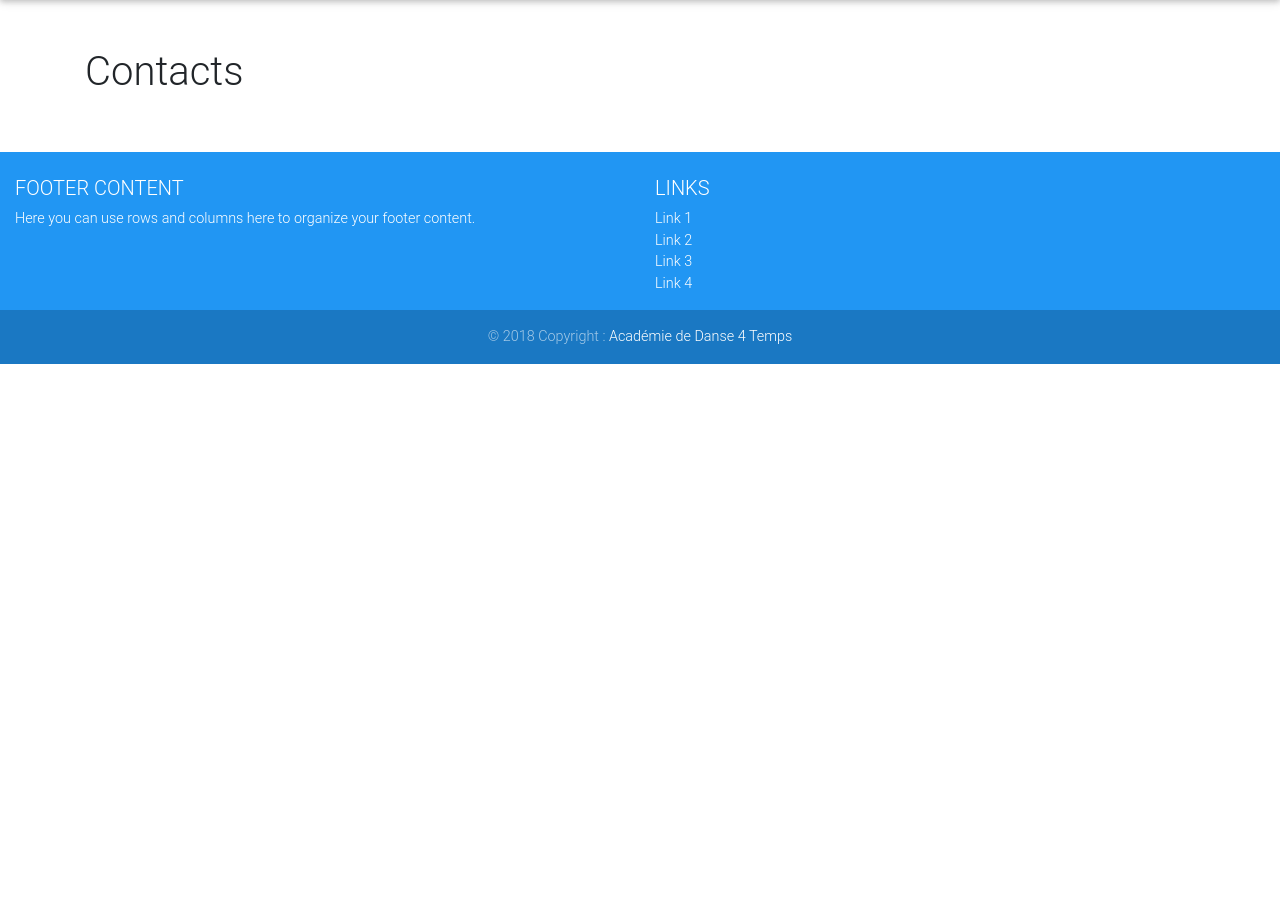
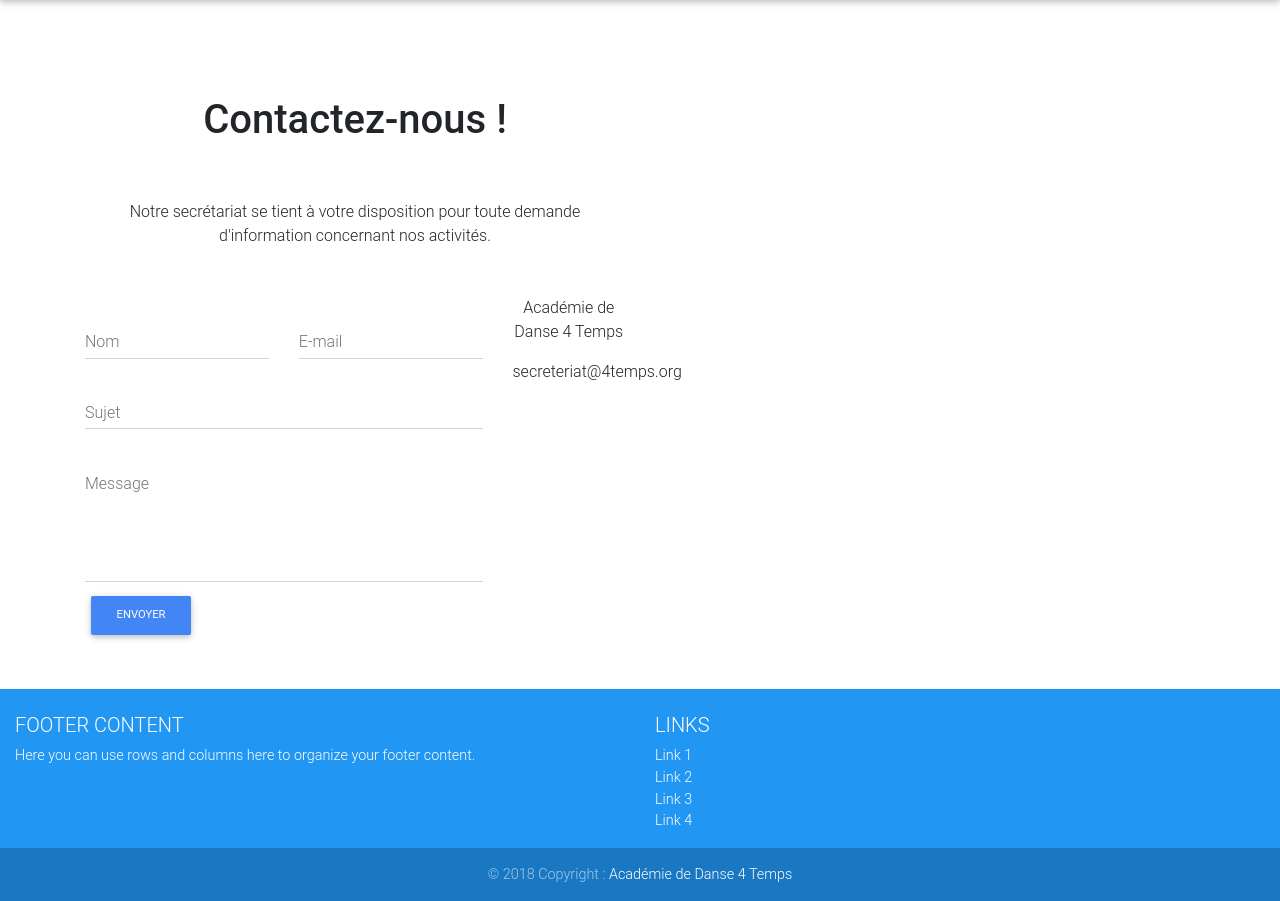
Before and after one commit to NicolasBellec/AD4T_site_web, a Django app: page /contacts/ in a window 1280 px wide. Shown: the part 56-957 px from the top of the page. Before the commit the page ends 420 px from the top, so only its background shows below. Run offline with Django 3.2, Linux system fonts and the light colour scheme; some libraries are stand-ins or nearby versions; some web fonts are replaced.

Commit message:
contact form design

```diff
--- a/contacts/templates/contacts.html
+++ b/contacts/templates/contacts.html
@@ -3,5 +3,94 @@
 {% block title %}Contacts{% endblock %}
 {% block contacts_active %}class="active"{% endblock %}
 {% block content %}
-  <h1> Contacts </h1>
+<section>
+
+  <!--Section heading-->
+  <h2 class="text-center h1 py-5">Contactez-nous !</h2>
+  <!--Section description-->
+  <p class="text-center mb-5">Notre secrétariat se tient à votre disposition pour toute demande d'information concernant nos activités.</p>
+
+  <div class="row">
+
+      <!--Grid column-->
+      <div class="col-md-8 col-xl-9">
+          <form>
+
+              <!--Grid row-->
+              <div class="row">
+
+                  <!--Grid column-->
+                  <div class="col-md-6">
+                      <div class="md-form">
+                          <input type="text" id="contact-name" class="form-control">
+                          <label for="contact-name" class="">Nom</label>
+                      </div>
+                  </div>
+                  <!--Grid column-->
+
+                  <!--Grid column-->
+                  <div class="col-md-6">
+                      <div class="md-form">
+                          <input type="text" id="contact-email" class="form-control">
+                          <label for="contact-email" class="">E-mail</label>
+                      </div>
+                  </div>
+                  <!--Grid column-->
+
+              </div>
+              <!--Grid row-->
+
+              <!--Grid row-->
+              <div class="row">
+                  <div class="col-md-12">
+                      <div class="md-form">
+                          <input type="text" id="contact-Subject" class="form-control">
+                          <label for="contact-Subject" class="">Sujet</label>
+                      </div>
+                  </div>
+              </div>
+              <!--Grid row-->
+
+              <!--Grid row-->
+              <div class="row">
+
+                  <!--Grid column-->
+                  <div class="col-md-12">
+
+                      <div class="md-form">
+                          <textarea type="text" id="contact-message" class="form-control md-textarea" rows="3"></textarea>
+                          <label for="contact-message">Message</label>
+                      </div>
+
+                  </div>
+              </div>
+              <!--Grid row-->
+
+          </form>
+
+          <div class="text-center text-md-left">
+              <a class="btn btn-primary btn-md">Envoyer</a>
+          </div>
+      </div>
+      <!--Grid column-->
+
+      <!--Grid column-->
+      <div class="col-md-4 col-xl-3 text-center">
+          <ul class="list-unstyled">
+              <li>
+                  <i class="fa fa-map-marker fa-2x blue-text"></i>
+                  <p>Académie de Danse 4 Temps</p>
+              </li>
+
+              <li>
+                  <i class="fa fa-envelope fa-2x mt-4 blue-text"></i>
+                  <p>secreteriat@4temps.org</p>
+              </li>
+          </ul>
+      </div>
+      <!--Grid column-->
+
+  </div>
+
+</section>
 {% endblock %}
```
